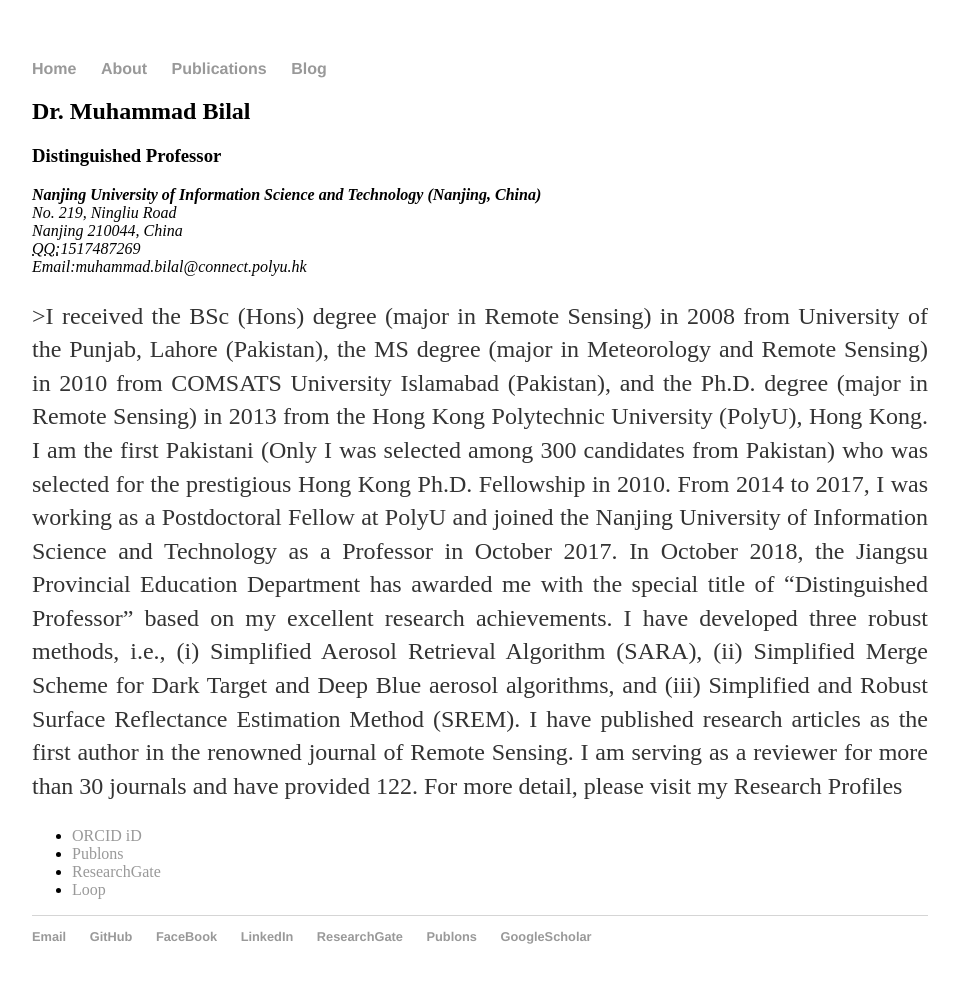
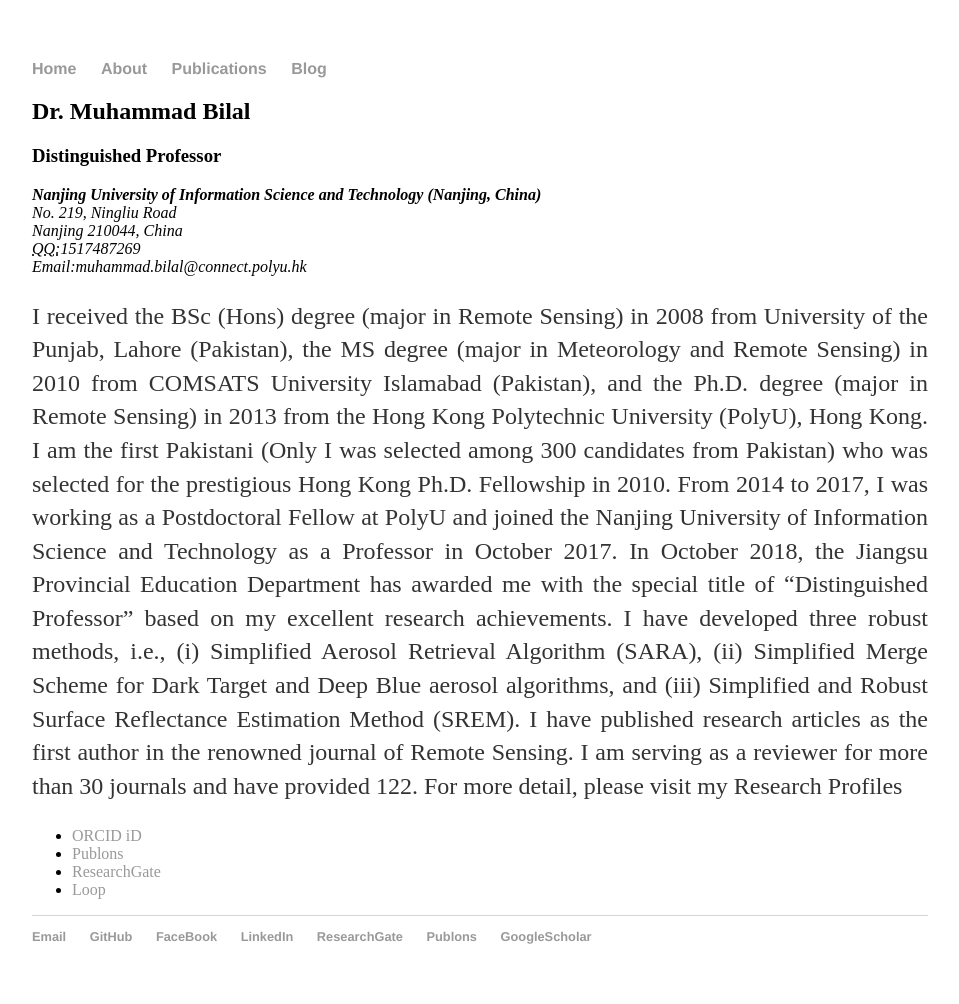
Before and after one commit to rs-DrBilal/rsbilal.github.io, a Jekyll site: the page built from about/index.html, in a window 1280 px wide. Shown: the whole page, without its empty margins (160-1119 px from the left). Built offline with Jekyll 4.4.1, drawn with Linux system fonts in a browser that asks for light colours.

Commit message:
Update index.html

```diff
--- a/about/index.html
+++ b/about/index.html
@@ -13,7 +13,7 @@
 					<abbr title="QQ">QQ:</abbr>1517487269<br>
 					<span class="obfuscate">Email:muhammad.bilal@connect.polyu.hk</span>
 					</address>
-			<p style="text-align:justify;">>I received the BSc (Hons) degree (major in Remote Sensing) in 2008 from University of the Punjab, Lahore (Pakistan), the MS degree (major in Meteorology and Remote Sensing) in 2010 from COMSATS University Islamabad (Pakistan), and the Ph.D. degree (major in Remote Sensing) in 2013 from the Hong Kong Polytechnic University (PolyU), Hong Kong. I am the first Pakistani (Only I was selected among 300 candidates from Pakistan) who was selected for the prestigious Hong Kong Ph.D. Fellowship in 2010. From 2014 to 2017, I was working as a Postdoctoral Fellow at PolyU and joined the Nanjing University of Information Science and Technology as a Professor in October 2017. In October 2018, the Jiangsu Provincial Education Department has awarded me with the special title of “Distinguished Professor” based on my excellent research achievements. I have developed three robust methods, i.e., (i) Simplified Aerosol Retrieval Algorithm (SARA), (ii) Simplified Merge Scheme for Dark Target and Deep Blue aerosol algorithms, and (iii) Simplified and Robust Surface Reflectance Estimation Method (SREM). I have published research articles as the first author in the renowned journal of Remote Sensing.  I am serving as a reviewer for more than 30 journals and have provided 122. For more detail, please visit my Research Profiles</p>
+			<p style="text-align:justify;"> I received the BSc (Hons) degree (major in Remote Sensing) in 2008 from University of the Punjab, Lahore (Pakistan), the MS degree (major in Meteorology and Remote Sensing) in 2010 from COMSATS University Islamabad (Pakistan), and the Ph.D. degree (major in Remote Sensing) in 2013 from the Hong Kong Polytechnic University (PolyU), Hong Kong. I am the first Pakistani (Only I was selected among 300 candidates from Pakistan) who was selected for the prestigious Hong Kong Ph.D. Fellowship in 2010. From 2014 to 2017, I was working as a Postdoctoral Fellow at PolyU and joined the Nanjing University of Information Science and Technology as a Professor in October 2017. In October 2018, the Jiangsu Provincial Education Department has awarded me with the special title of “Distinguished Professor” based on my excellent research achievements. I have developed three robust methods, i.e., (i) Simplified Aerosol Retrieval Algorithm (SARA), (ii) Simplified Merge Scheme for Dark Target and Deep Blue aerosol algorithms, and (iii) Simplified and Robust Surface Reflectance Estimation Method (SREM). I have published research articles as the first author in the renowned journal of Remote Sensing.  I am serving as a reviewer for more than 30 journals and have provided 122. For more detail, please visit my Research Profiles</p>
 
 			<ul class="contacts">
 				<li><a href="https://orcid.org/0000-0003-1022-3999">ORCID iD</a></li>
```
